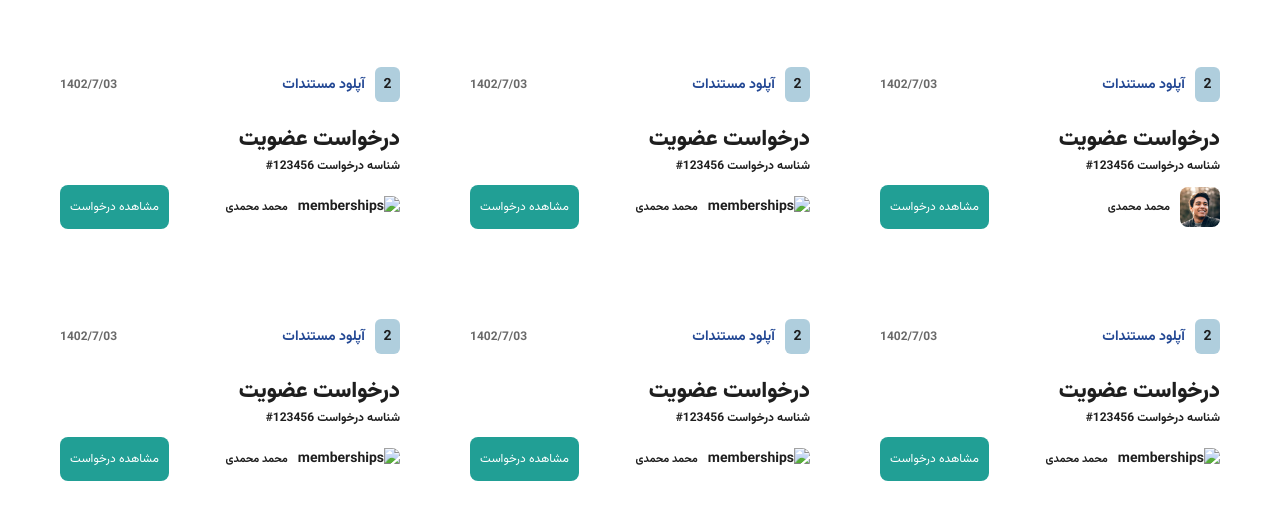
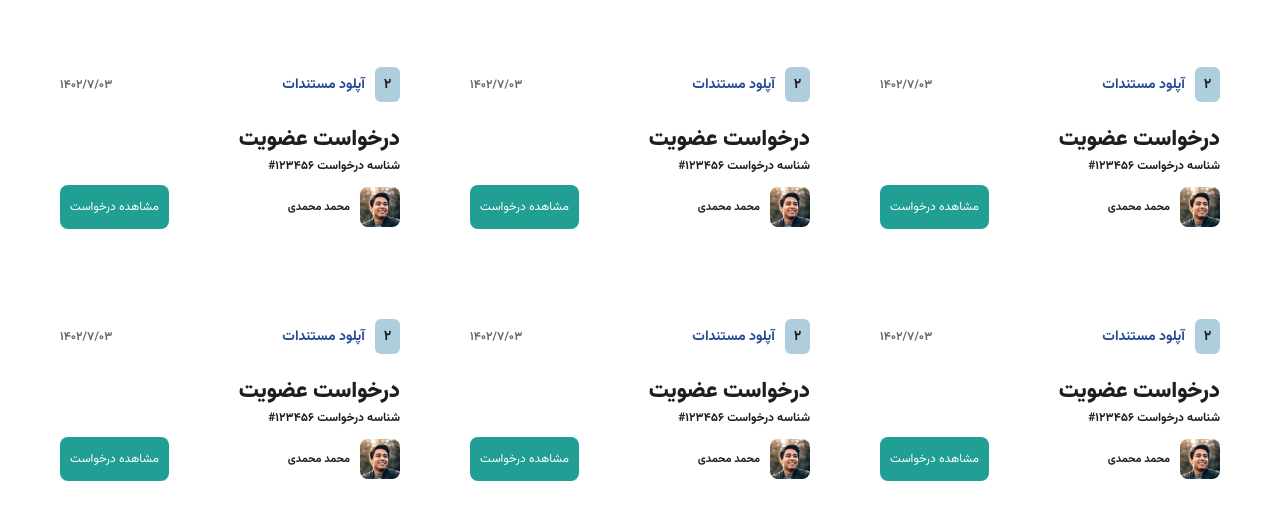
Before and after one commit to hossein-oudaran/bootcamp-task-1, a plain HTML site: page src/index.html in a window 1280 px wide. Shown: the part 84-604 px from the top of the page. Drawn offline with Linux system fonts and the light colour scheme.

Commit message:
change addresses2

```diff
--- a/src/index.html
+++ b/src/index.html
@@ -59,7 +59,7 @@
             <div class="req__membership-detail">
               <span>
                 <img
-                  src="/HTML-CSS-TASKS/assets/images/warren-wong-VVEwJJRRHgk 1.png"
+                  src="../assets/images/warren-wong-VVEwJJRRHgk 1.png"
                   alt="memberships"
                 />
                 <p>محمد محمدی</p>
@@ -86,7 +86,7 @@
             <div class="req__membership-detail">
               <span>
                 <img
-                  src="/HTML-CSS-TASKS/assets/images/warren-wong-VVEwJJRRHgk 1.png"
+                  src="../assets/images/warren-wong-VVEwJJRRHgk 1.png"
                   alt="memberships"
                 />
                 <p>محمد محمدی</p>
@@ -113,7 +113,7 @@
             <div class="req__membership-detail">
               <span>
                 <img
-                  src="/HTML-CSS-TASKS/assets/images/warren-wong-VVEwJJRRHgk 1.png"
+                  src="../assets/images/warren-wong-VVEwJJRRHgk 1.png"
                   alt="memberships"
                 />
                 <p>محمد محمدی</p>
@@ -140,7 +140,7 @@
             <div class="req__membership-detail">
               <span>
                 <img
-                  src="/HTML-CSS-TASKS/assets/images/warren-wong-VVEwJJRRHgk 1.png"
+                  src="../assets/images/warren-wong-VVEwJJRRHgk 1.png"
                   alt="memberships"
                 />
                 <p>محمد محمدی</p>
@@ -167,7 +167,7 @@
             <div class="req__membership-detail">
               <span>
                 <img
-                  src="/HTML-CSS-TASKS/assets/images/warren-wong-VVEwJJRRHgk 1.png"
+                  src="../assets/images/warren-wong-VVEwJJRRHgk 1.png"
                   alt="memberships"
                 />
                 <p>محمد محمدی</p>
@@ -178,6 +178,6 @@
         </div>
       </div>
     </section>
-    <script src="/HTML-CSS-TASKS/src/convert-fonts.js"></script>
+    <script src="../src/convert-fonts.js"></script>
   </body>
 </html>
```
